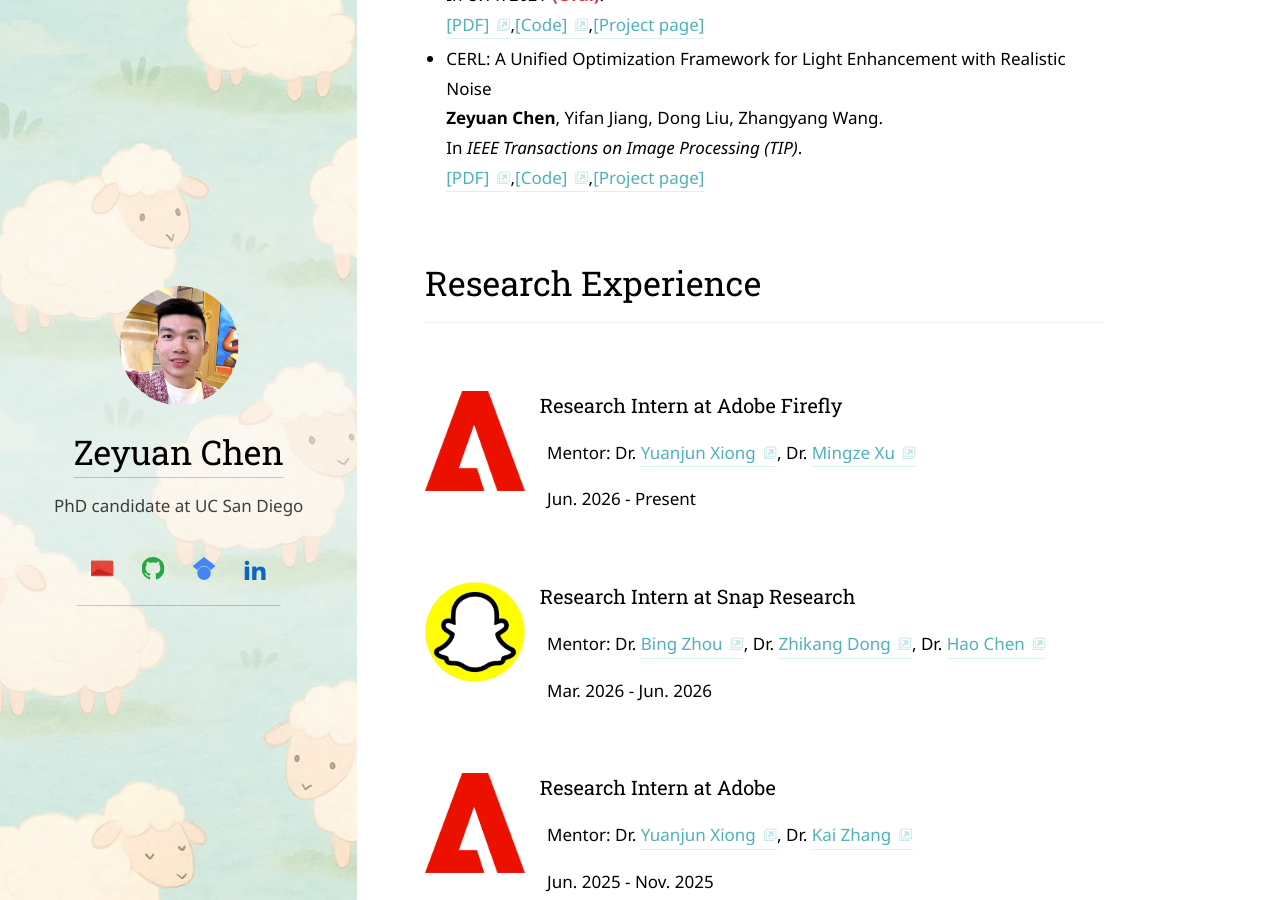
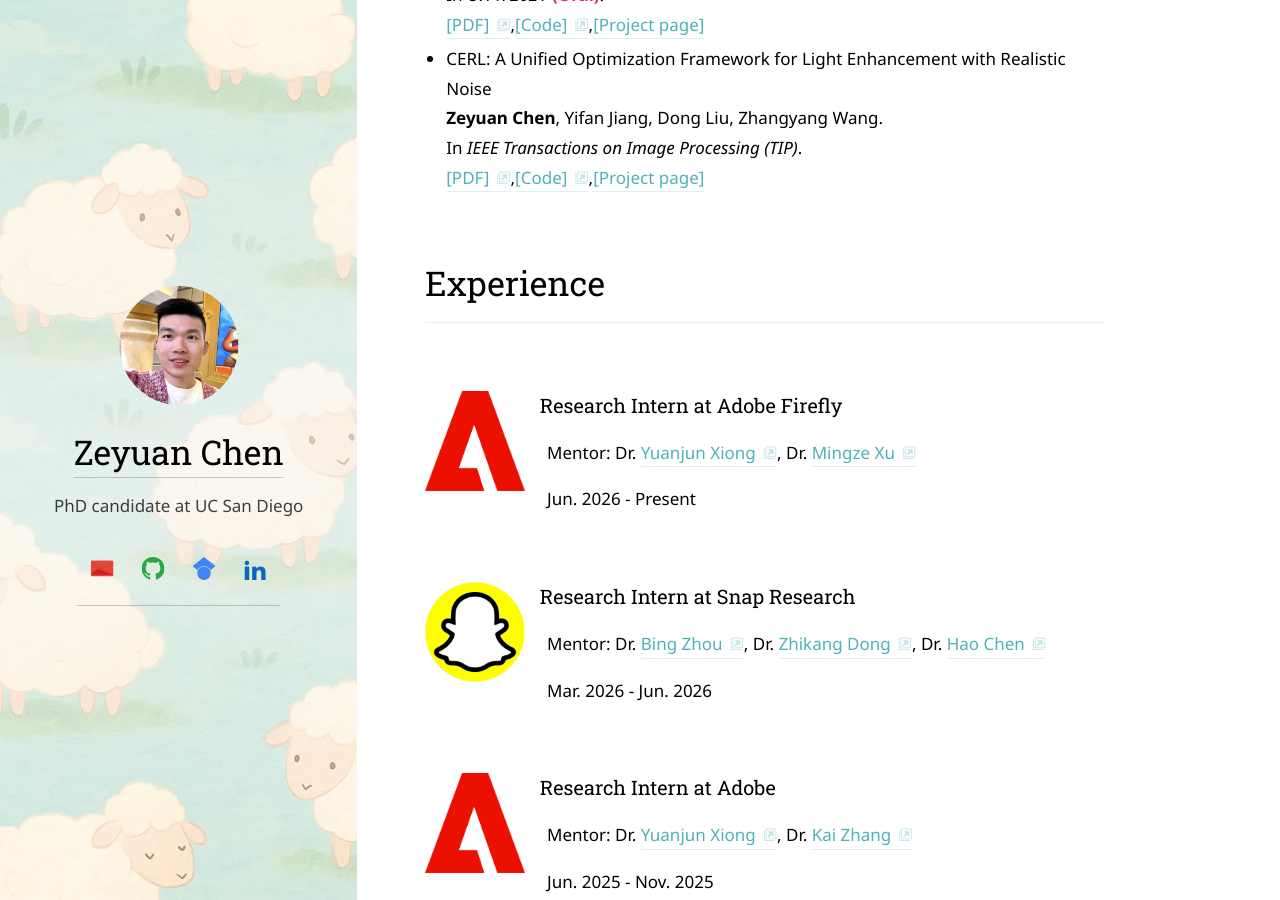
Before and after one commit to zychen-ustc/zychen-ustc.github.io, a Jekyll site: the page built from index.md, in a window 1280 px wide and 900 px high, scrolled down 2146 px. Built offline with Jekyll 4.4.1, drawn with Linux system fonts in a browser that asks for light colours; some web fonts are replaced.

Commit message:
Update index.md

```diff
--- a/index.md
+++ b/index.md
@@ -25,7 +25,7 @@ Previously, I was a Research Intern @ <img src="/assets/img/snap.webp" alt="" re
 {% endfor %}
 </ul>
 
-<h1>Research Experience</h1>
+<h1>Experience</h1>
 <div class="hr pb0"></div>
 
 <div style="clear: both;">
```
